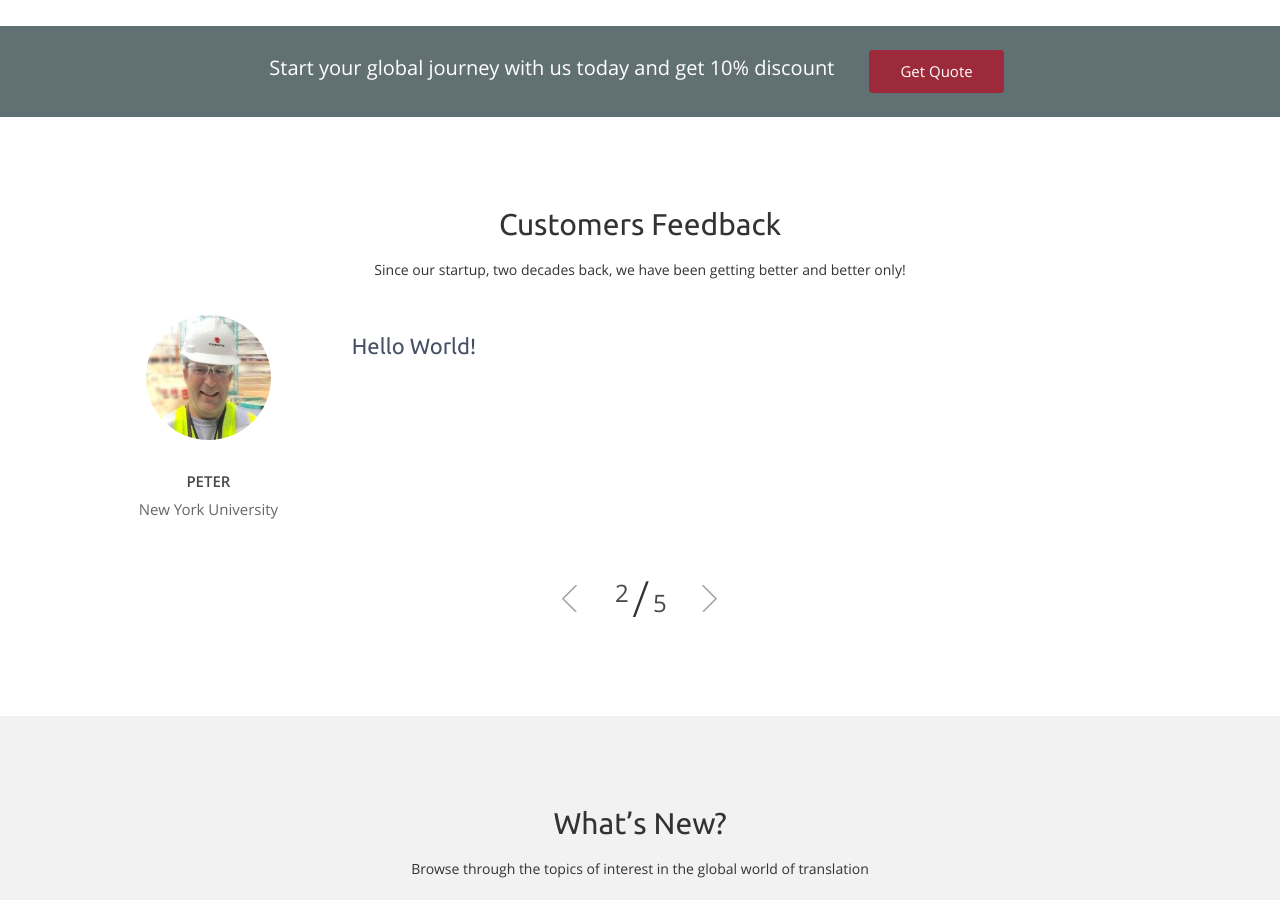
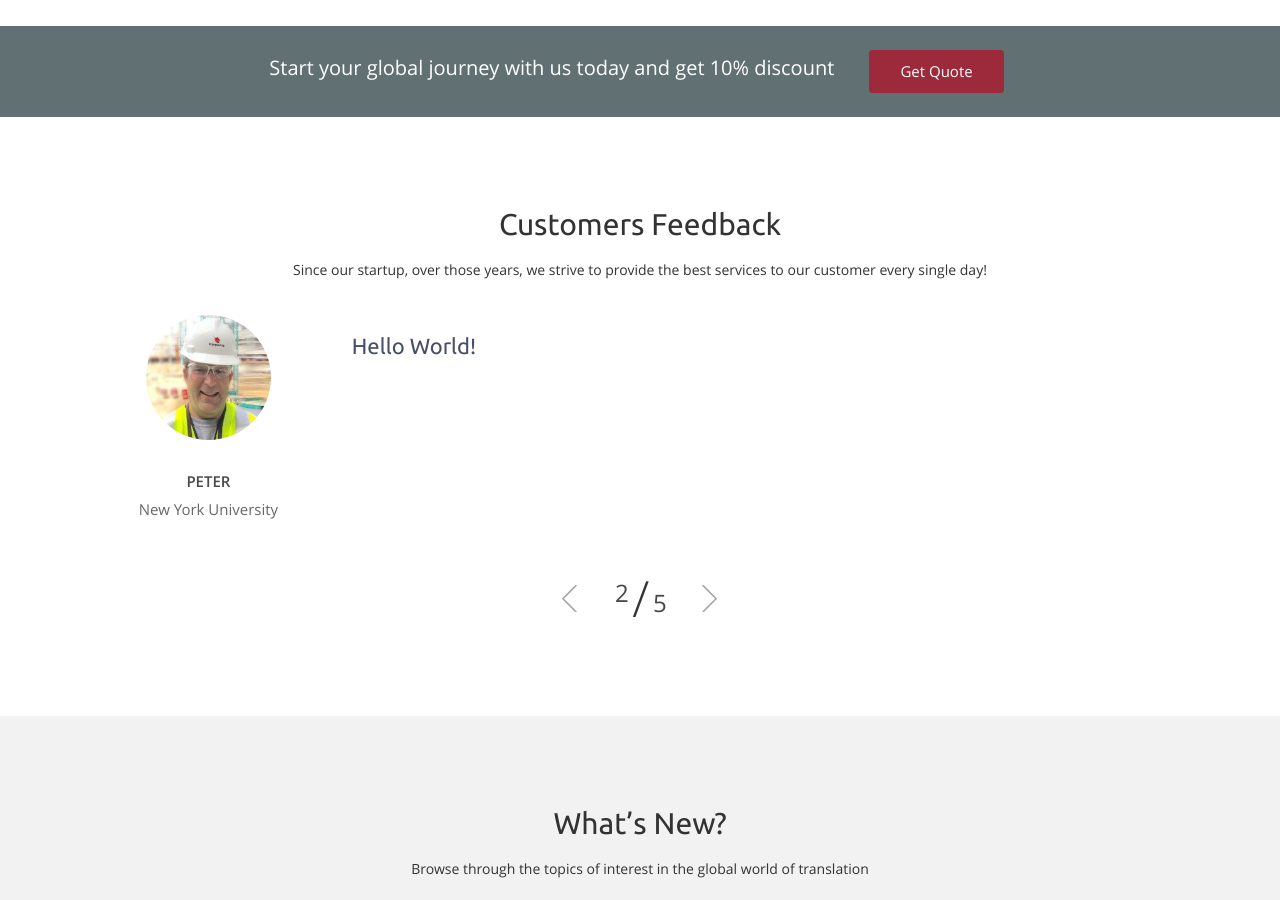
Before and after one commit to jndctranslation/landing_page, a Jekyll site: the page built from pages/legal.md, in a window 1280 px wide and 900 px high, scrolled down 1650 px. Built offline with Jekyll 4.4.1, drawn with Linux system fonts in a browser that asks for light colours.

Commit message:
Update Website  Common Information “kick_start”

```diff
--- a/_data/pages/kick_start.yml
+++ b/_data/pages/kick_start.yml
@@ -7,8 +7,8 @@ block_2:
   background_image: ''
   color_overlay: 'rgba(50, 50, 50, 0)'
   text: >-
-    Since our startup, two decades back, we have been getting better and better
-    only!
+    Since our startup, over those years, we strive to provide the best services
+    to our customer every single day!
   title: Customers Feedback
   visible: true
 block_3:
```
